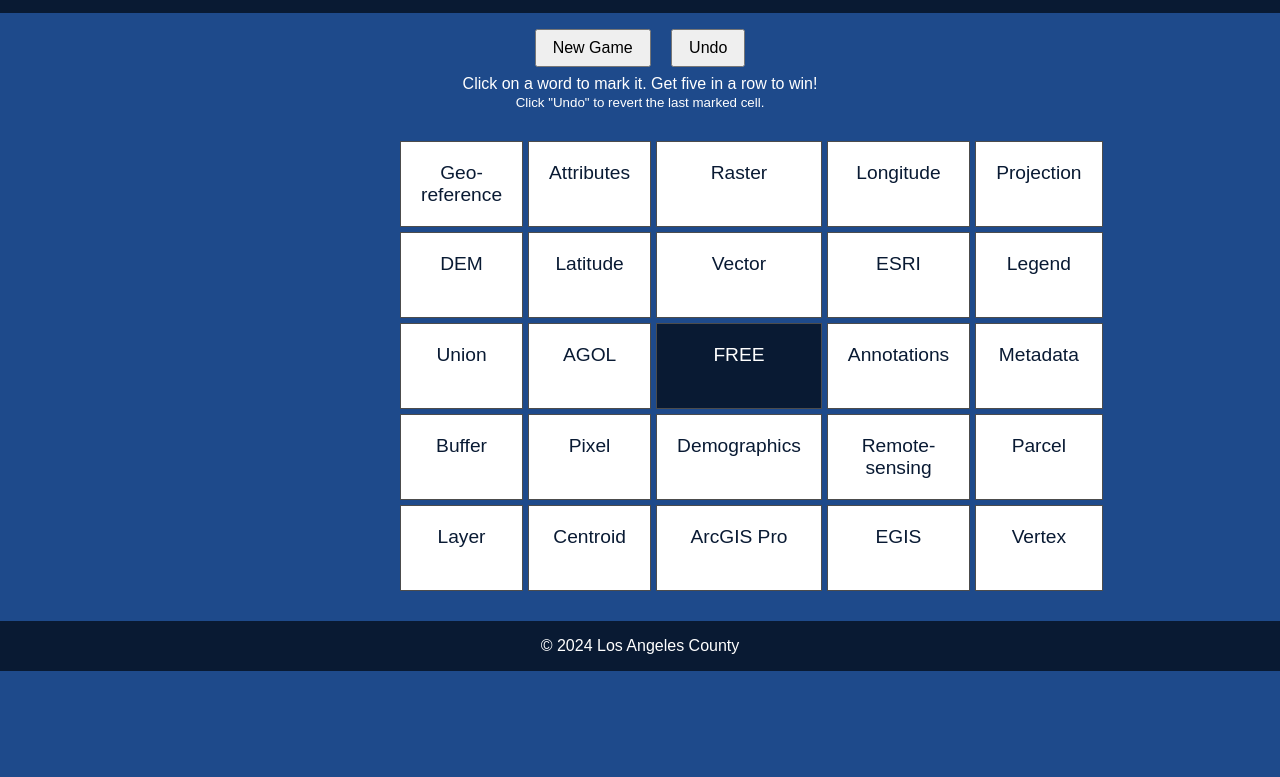
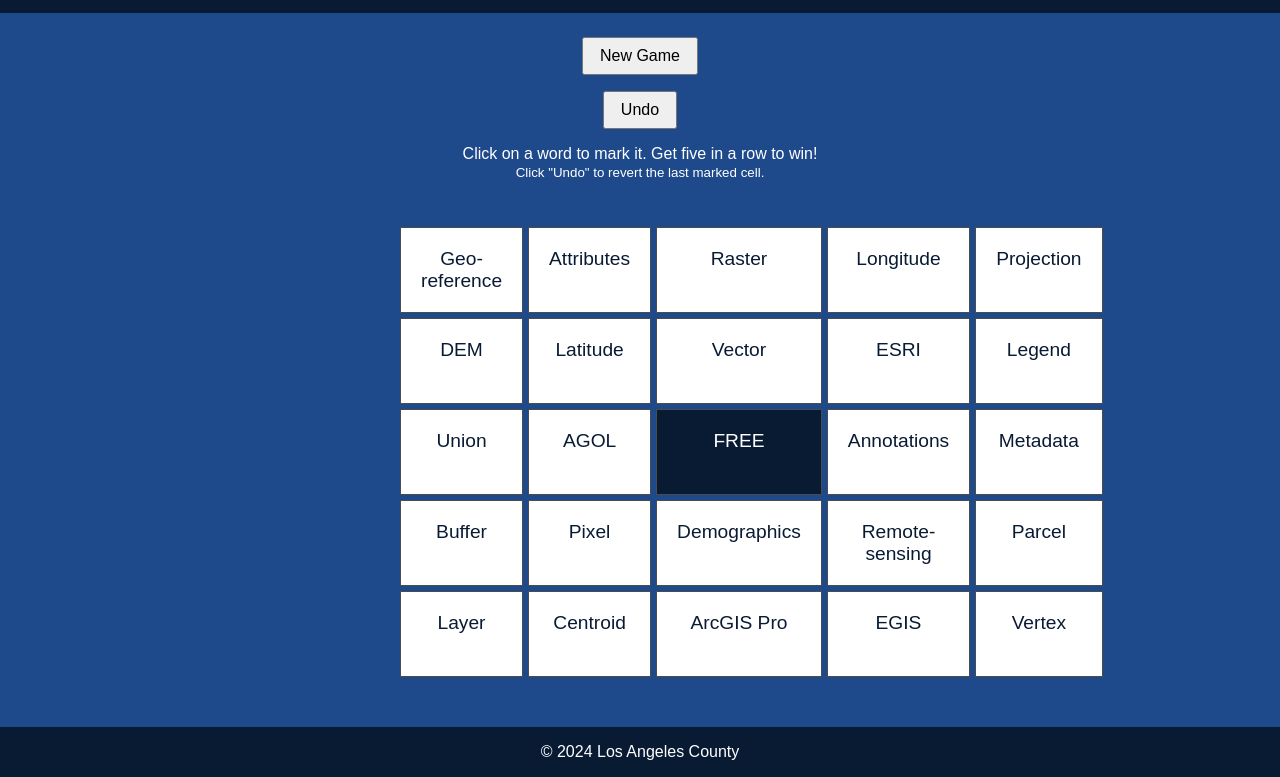
Before and after one commit to jocooperlac/LAC_GIS_Day_Bingo, a plain HTML site: page index.html in a window 1280 px wide. Shown: the part 56-833 px from the top of the page. Before the commit the page ends 800 px from the top, so only its background shows below. Drawn offline with Linux system fonts and the light colour scheme.

Commit message:
Update styles.css
Update alignment

```diff
--- a/css/styles.css
+++ b/css/styles.css
@@ -10,6 +10,12 @@ body {
     font-family: Rubik, sans-serif;
     background-color: #1e4a8b;
     color: white;
+    display: flex;
+    flex-direction: column;
+    align-items: center;
+    justify-content: center;
+    min-height: 100vh;
+    text-align: center;
 }
 
 header, footer {
@@ -17,22 +23,28 @@ header, footer {
     color: white;
     text-align: center;
     padding: 1em 0;
+    width: 100%;
 }
 
 #controls {
-    text-align: center;
+    display: flex;
+    flex-direction: column;
+    align-items: center;
     margin: 1em 0;
 }
 
+/* Button styling within controls */
 #controls button {
     padding: 0.5em 1em;
     font-size: 1em;
-    margin: 0 0.5em;
+    margin: 0.5em; /* Ensure spacing between buttons */
 }
 
+/* Instructions text styling */
 #instructions {
     margin-top: 0.5em;
     font-size: 1em;
+    color: #ffffff;
 }
 
 /* Bingo Grid */
```
